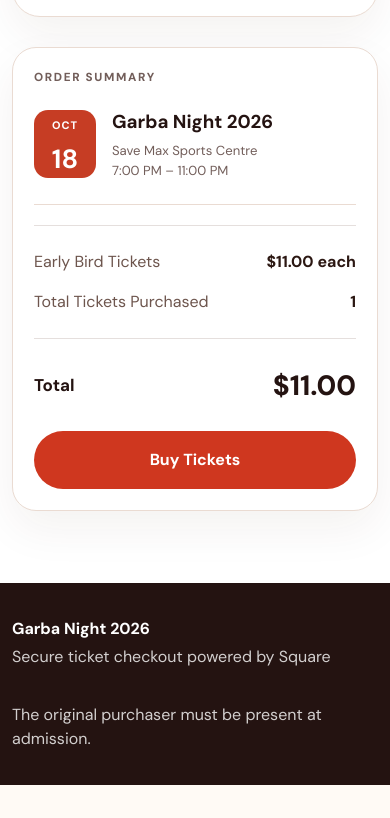
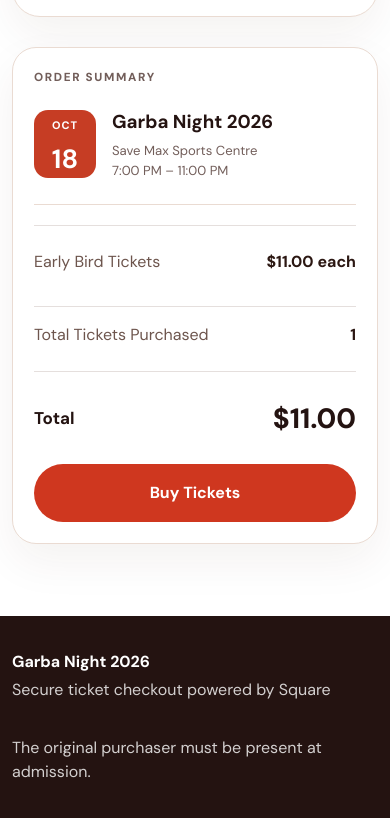
Before and after one commit to Vedant0603/garba-ticketing, a plain HTML site: page index.html in a window 390 px wide. Shown: the part 3369-4187 px from the top of the page. Before the commit the page ends 4154 px from the top, so only its background shows below. Drawn offline with nearby package versions, Linux system fonts and the light colour scheme.

Commit message:
Fix order summary divider spacing

```diff
--- a/style.css
+++ b/style.css
@@ -919,4 +919,37 @@ a {
     flex-direction: column;
     align-items: flex-start;
   }
+
+  .summary-lines {
+  display: flex;
+  flex-direction: column;
+  gap: 0;
+  padding: 24px 0;
+  margin-top: 20px;
+  border-top: none;
+  border-bottom: 1px solid rgba(80, 40, 30, 0.15);
 }
+
+.summary-lines > div {
+  display: flex;
+  justify-content: space-between;
+  align-items: center;
+  gap: 20px;
+  padding-bottom: 16px;
+}
+
+.summary-lines > div + div {
+  padding-top: 16px;
+  padding-bottom: 0;
+  border-top: 1px solid rgba(80, 40, 30, 0.15);
+}
+
+.summary-lines span {
+  color: #6d554d;
+}
+
+.summary-lines strong {
+  color: #2b1712;
+  text-align: right;
+}
+}
```
